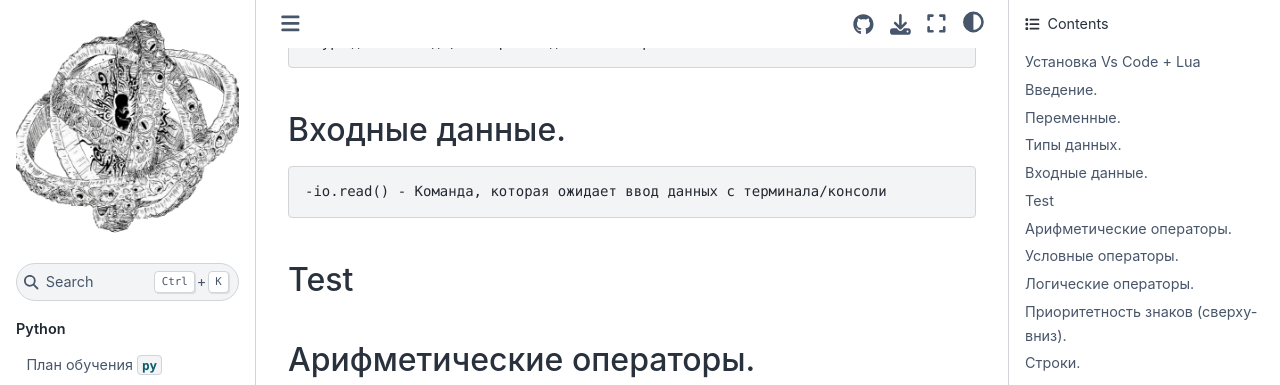
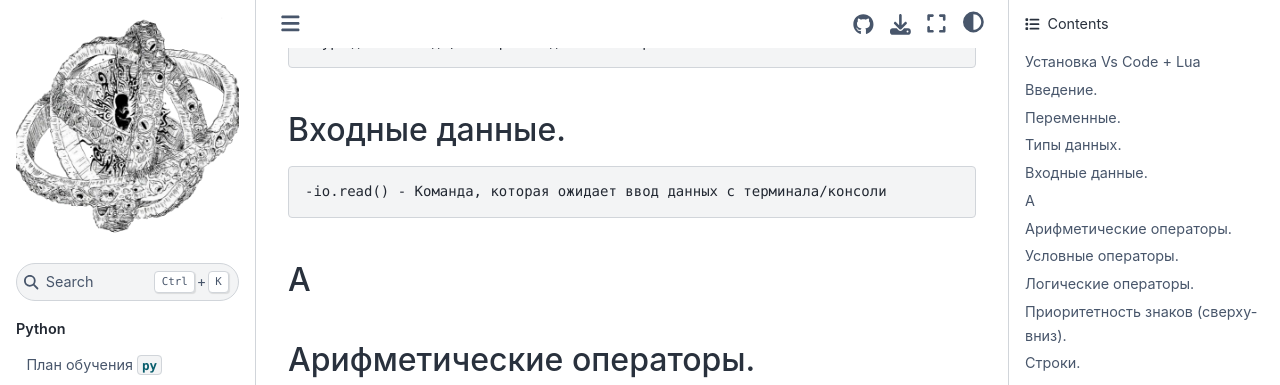
Before and after one commit to your-teach/faithpages, a Jupyter Book: the page built from Lua/study-plan-lua.md, in a window 1280 px wide and 900 px high, scrolled down 2072 px. Shown: the top 385 px of the window. Built offline with Jupyter Book 1.0.4 settings and Sphinx 7.4.7 and the Sphinx Book theme 1.1.4, drawn with Linux system fonts in a browser that asks for light colours; pages that are not in the unit, such as notebooks, are missing from menus.

Commit message:
commit-test

```diff
--- a/Lua/study-plan-lua.md
+++ b/Lua/study-plan-lua.md
@@ -91,7 +91,7 @@ https://ru.wikibooks.org/wiki/Lua/Типы_данных
 ## Входные данные.
     -io.read() - Команда, которая ожидает ввод данных с терминала/консоли
 
-## Test
+## A
 
 ## Арифметические операторы.
     -Правила которые работают с типом number
```
